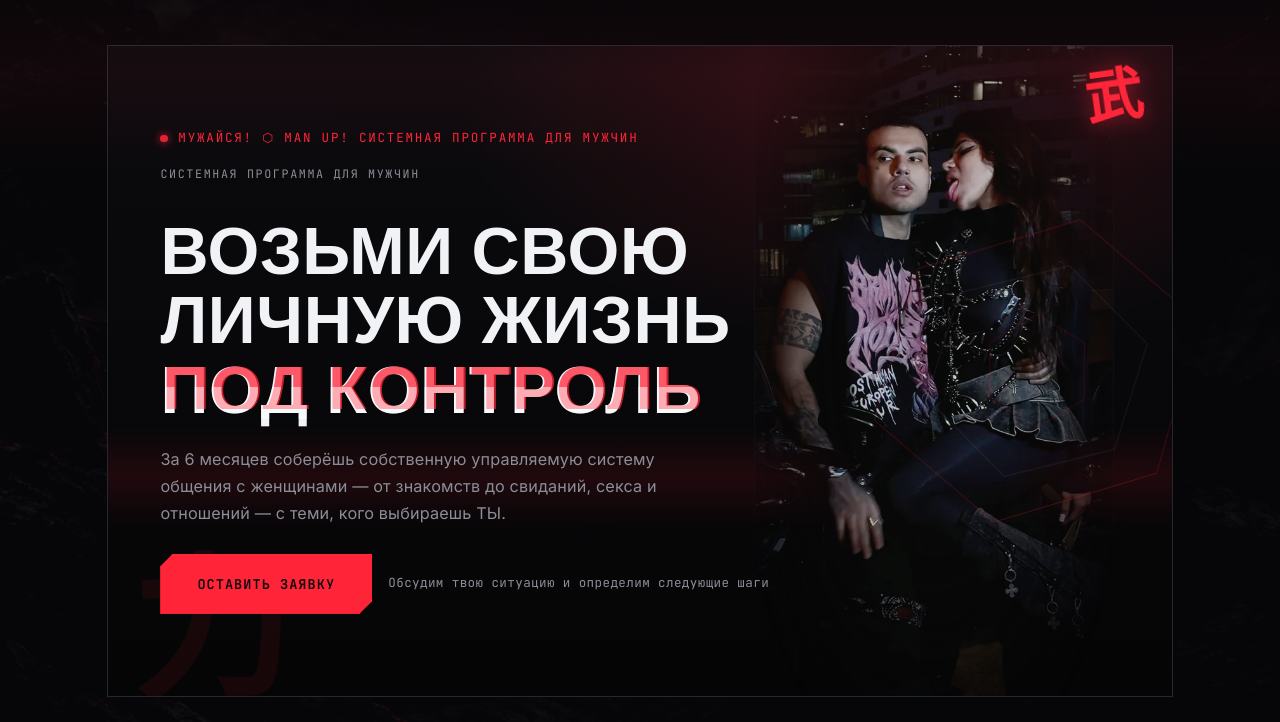
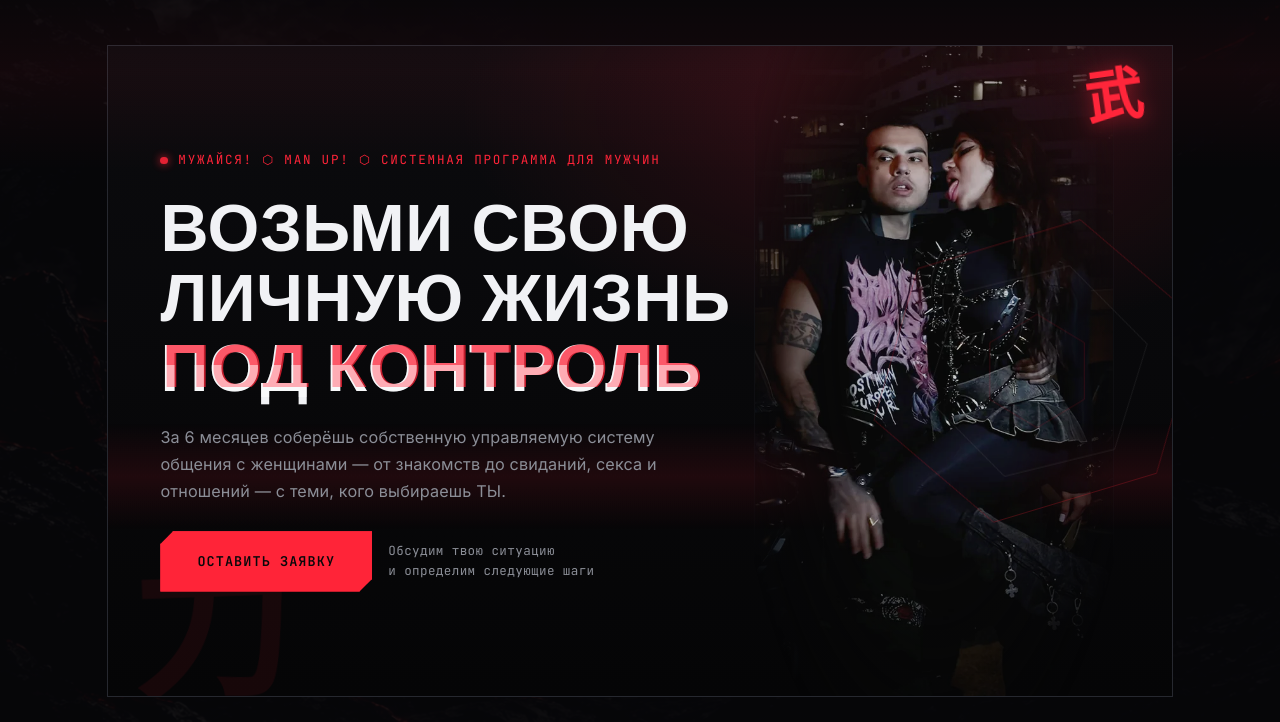
Before and after one commit to ersgbe/manup, a plain HTML site: page index.html in a window 1280 px wide. Shown: the part 78-800 px from the top of the page. Drawn offline with nearby package versions, Linux system fonts and the light colour scheme; a script that the page names is missing.

Commit message:
Update index.html

```diff
--- a/index.html
+++ b/index.html
@@ -140,7 +140,8 @@ content:attr(data-text);
 position:absolute;left:0;top:0;width:100%;
 overflow:hidden;color:var(--red);
 opacity:.75;pointer-events:none;
-}
+white-space:pre-line;}
+
 .glitch-wrap::before{animation:glitch-a 5.4s infinite steps(1,end);transform:translate(-2px,0);}
 .glitch-wrap::after{animation:glitch-b 6.2s infinite steps(1,end);color:#fff;opacity:.5;transform:translate(2px,0);}
 @keyframes fade-up{
@@ -653,6 +654,7 @@ transition:background .3s, border-color .3s, box-shadow .3s;
 .tier ul li{overflow-wrap:break-word;}
 .tier .tname{font-family:'Oswald',sans-serif;font-weight:600;font-size:18px;margin-bottom:6px;text-transform:uppercase;letter-spacing:.02em;min-height:46px;display:flex;align-items:flex-start;}
 .tier .tseats{font-family:'JetBrains Mono',monospace;font-size:13px;color:var(--red);margin-bottom:12px;letter-spacing:.05em;min-height:18px;}
+.tier .trequest{font-family:'JetBrains Mono',monospace;font-size:11px;color:var(--gray);margin-bottom:4px;letter-spacing:.05em;line-height:1.3;}
 .tier .tpitch{font-size:var(--text-small);color:var(--gray);margin-bottom:20px;line-height:1.5;font-family:'Inter';transition:color .3s;}
 .tier ul{list-style:none;font-size:var(--text-small);flex-grow:1;margin-bottom:20px;font-family:'Inter';}
 .tier ul li{padding:9px 0;border-top:1px solid var(--line-soft);color:var(--gray);transition:color .3s, border-color .3s;}
@@ -2071,13 +2073,12 @@ transform:skewX(-18deg);transition:left .55s ease;pointer-events:none;
       </div>
       <span class="kanji-mark" style="left:24px;bottom:-18px;font-size:180px;">力</span>
       <span class="kanji-stamp red pop" style="--rot:-8deg;right:34px;top:26px;font-size:64px;transform:rotate(-8deg);">武</span>
-      <div class="hero-brand">Мужайся! ⬡ Man Up!  Системная программа для мужчин<span class="cursor">_</span></div>
-      <div class="hero-tagline" id="heroTagline">Системная программа для мужчин</div>
-      <h1><span class="glitch-wrap" data-text="Возьми свою личную жизнь под контроль">Возьми свою личную жизнь под контроль</span></h1>
+      <div class="hero-brand">Мужайся! ⬡ Man Up! ⬡ Системная программа для мужчин<span class="cursor">_</span></div>
+      <h1><span class="glitch-wrap" data-text="Возьми свою личную жизнь&#10;под контроль">Возьми свою личную жизнь<br>под контроль</span></h1>
       <p class="lead" style="margin-top:0;margin-bottom:30px;">За 6 месяцев соберёшь собственную управляемую систему общения с женщинами — от знакомств до свиданий, секса и отношений — с теми, кого выбираешь ТЫ.</p>
       <div class="btn-row">
         <a href="#form" class="btn" onclick="scrollToForm();return false;">Оставить заявку</a>
-        <span class="hint">Обсудим твою ситуацию и определим следующие шаги</span>
+        <span class="hint">Обсудим твою ситуацию </br>и определим следующие шаги</span>
       </div>
     </div>
   </div>
@@ -2417,7 +2418,7 @@ transform:skewX(-18deg);transition:left .55s ease;pointer-events:none;
             <li class="common-item">Мини-курс по уверенности в себе I AM</li>
             <li class="detail-muted detail-struck">Курс по онлайн-дэйтингу и перепискам Texting Ninja</li>
             <li class="common-item">Дополнительные конспекты и другие материалы</li>
-            <li>Фрагменты видеозаписей знакомств Рамзеса: </br>- дневная игра </br>- ночная игра </br>- свидания </br>- вызвоны </br></br>- в разных странах </br>- на русском и английском языках</br></br></li>
+            <li>Фрагменты видеозаписей знакомств Рамзеса: </br>- дневная игра </br>- ночная игра </br>- свидания </br>- вызвоны </br></br>- в разных странах </br>- на русском и английском языках</li>
             <li class="marked">Доступ к курсу и всем материалам на 9 месяцев</li>
             <li class="detail-heading">Поддержка и практика</li>
             <li class="detail-muted detail-struck">Мини-группа (5 человек) с сопровождением тренера проекта</li>
@@ -2518,6 +2519,7 @@ transform:skewX(-18deg);transition:left .55s ease;pointer-events:none;
         <div>
           <div class="tier-index"><span class="tier-number">04</span></div>
           <div class="tname">БУТКЕМП</div>
+          <div class="trequest">ПО ЗАПРОСУ</div>
           <div class="tseats">4 места</div>
           <div class="tpitch">Групповое наставничество с Рамзесом вживую</div>
           <ul class="tier-details-desktop">
@@ -2555,6 +2557,7 @@ transform:skewX(-18deg);transition:left .55s ease;pointer-events:none;
         <div>
           <div class="tier-index"><span class="tier-number">05</span></div>
           <div class="tname">Индива 1-на-1</div>
+          <div class="trequest">ПО ЗАПРОСУ</div>
           <div class="tseats">1 место</div>
           <div class="tpitch">Персональная работа с Рамзесом 1 на 1 вживую как с тренером и психологом</div>
           <ul class="tier-details-desktop">
```
